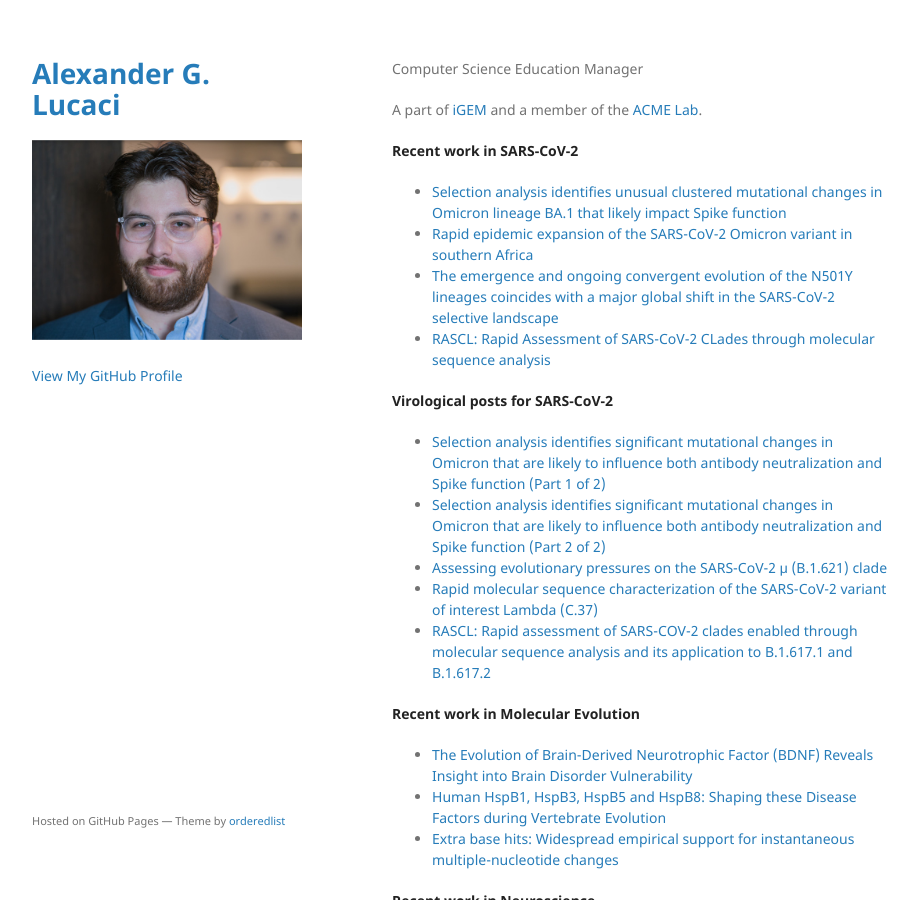
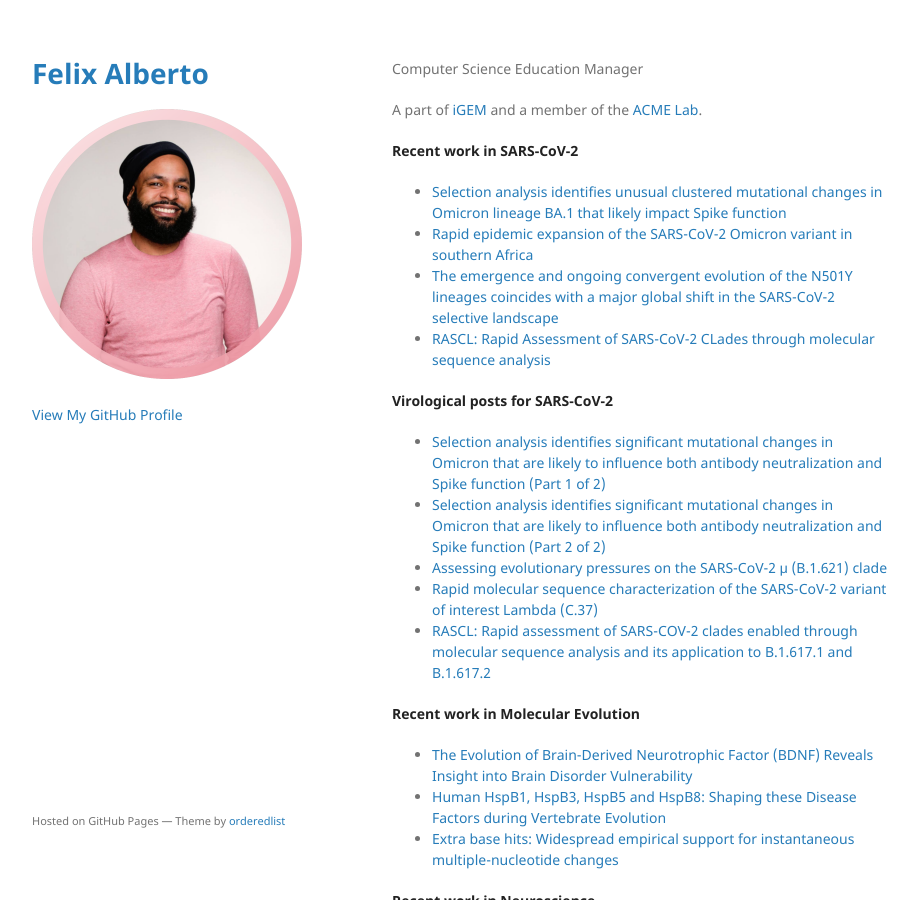
Before and after one commit to felalberto/felalberto.github.io, a Jekyll site: the page built from index.md, in a window 1280 px wide and 900 px high. Shown: the whole window, without its empty margins (178-1096 px from the left). Built offline with Jekyll 4.4.1, drawn with Linux system fonts in a browser that asks for light colours; the repository's description, which GitHub fills in, is left out.

Commit message:
Update _config.yml

```diff
--- a/_config.yml
+++ b/_config.yml
@@ -1,5 +1,5 @@
-title: Alexander G. Lucaci
-logo: /assets/img/alexander.jpeg
+title: Felix Alberto
+logo: /assets/img/profile.png
 description:
 show_downloads: false
 google_analytics:
```
